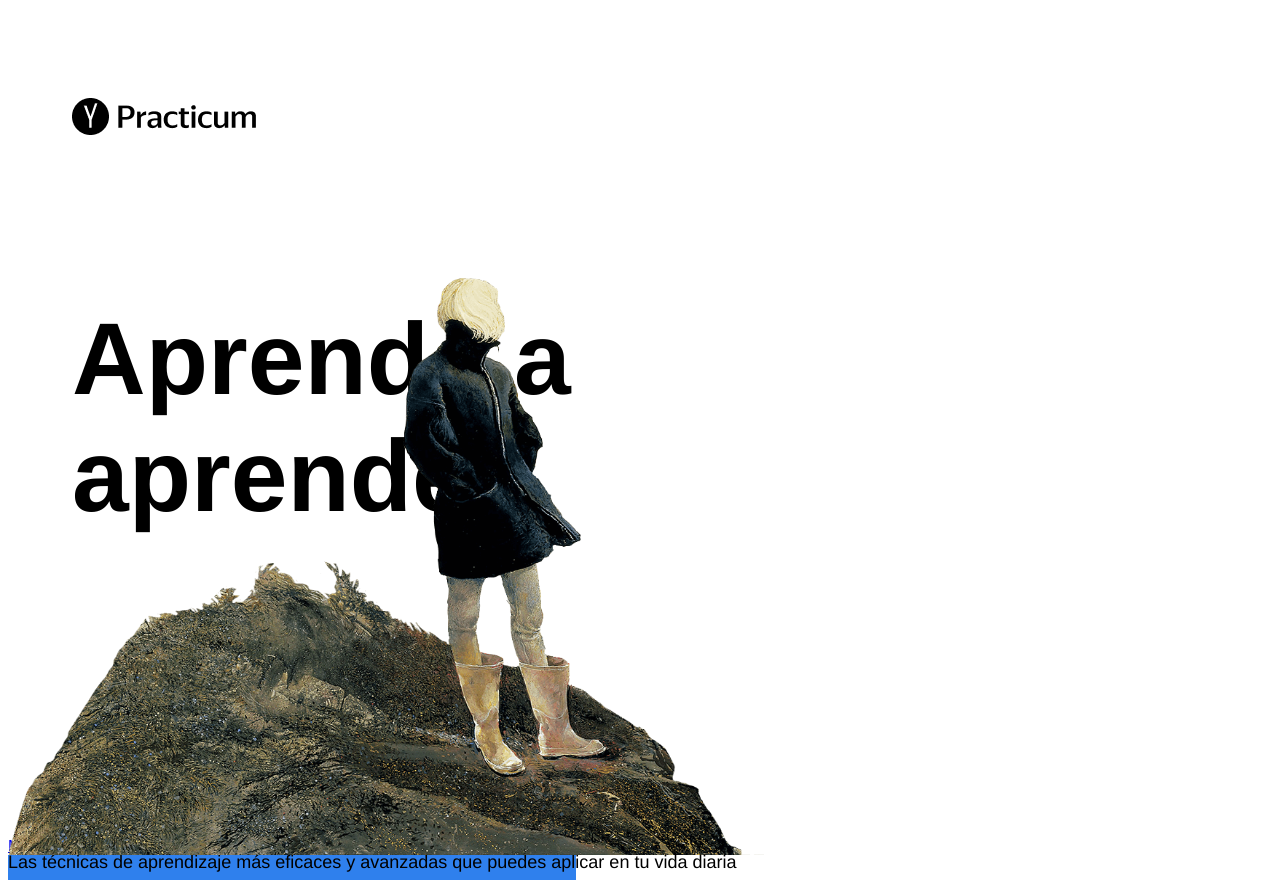
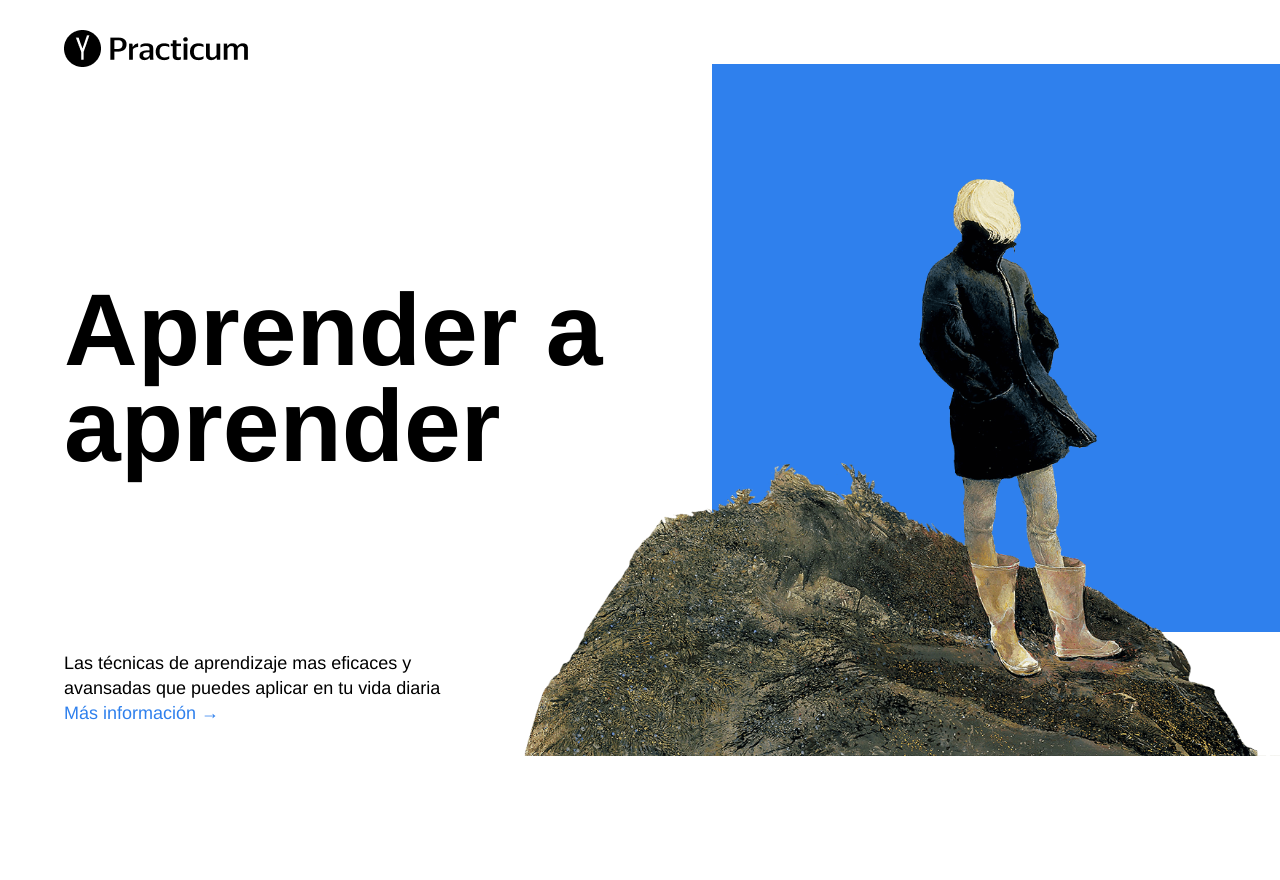
Before and after one commit to DiegoFranco92/web_project_1_es, a plain HTML site: page index.html in a window 1280 px wide. Shown: the top 880 px of the page. After the commit the page ends 800 px from the top, so only its background shows below. Drawn offline with Linux system fonts and the light colour scheme.

Commit message:
update test

```diff
--- a/index.html
+++ b/index.html
@@ -4,25 +4,25 @@
   <meta charset="UTF-8">
   <meta name="viewport" content="width=device-width, initial-scale=1.0">
   <link rel="stylesheet" href="./styles/style.css">
+  <link rel="stylesheet" href="/web_project_1_es/styles/normalize.css">
   <title>Aprender a aprender</title>
 </head>
 <body>
   <div class="page">
       <header class="header">
-        <img class= "logo logo_place_header"src="./images/logo_place_header.png" alt="logo Practicum">
-        <h1 class="header__title header-container">
-          <div>Aprende a aprender</div>
-        </h1>
-        <h2 class="subtitle">
-        Las técnicas de aprendizaje más eficaces y avanzadas que puedes aplicar en tu vida diaria
-        </h2>
-        <a class="link" href="#">Más información</a>
-        <div class="main-ilustration_container">
-          <img class="main-ilustration" src="./images/header-image.png" alt="header image">
+        <div class="logo logo_place_header">
+          <img  src="/web_project_1_es/images/logo_place_header.png" alt="practicum logo">
+        </div> <!--finished logo-->
+        <div class="header__title">
+          <h1>Aprender a aprender</h1>
         </div>
-        <div class="square-container">
-          <div class="square"></div>
+        <div class="header__subtitle">
+          <h3>Las técnicas de aprendizaje mas eficaces y avansadas que puedes aplicar en tu vida diaria <a class="header__link" href="#">Más información &#8594 </a></h3>
         </div>
+        <div class="header__main-ilustration">
+          <img src="/web_project_1_es/images/header-image.png" alt="header image">
+        </div>
+        <div class="header__square"></div> <!--finished header. -->
       </header>
 
     <main class="content">
--- a/styles/style.css
+++ b/styles/style.css
@@ -1,3 +1,9 @@
+* {
+  margin: 0;
+  padding: 0;
+  box-sizing: border-box;
+}
+
 .page {
   min-width: 1100px;
   /* we don't know how to make mobile versions of websites yet, */
@@ -7,66 +13,85 @@
   margin: 0 auto;
   /* this ensures that all content is centered on screens wider than 1600px */
   font-family: 'Helvetica Neue', Arial, sans-serif;
-
-
 }
 
 .header {
   height: 100vh;
   min-height: 600px;
   max-height: 756px;
-  width: 100vh;
-  /* parameters for the header section */
+  display: flex;
+  align-items: center;
+  position: relative;
 }
 
 .logo_place_header {
   position: absolute;
-  z-index: auto;
-  margin-top: 30px;
-  margin-left: 64px;
+  left: 64px;
+  top: 30px;
 }
 
-.header-container {
-  height: 700px;
-  display: flex;
-  flex-direction: column;
-  justify-content: center;
+.logo {
+  height: 31px;
+  width: 154px;
+  z-index: 9999;
 }
 
 .header__title {
+  position: absolute;
   margin-left: 64px;
-  width: 730px;
+  width: 700px;
+}
+
+.header__title h1 {
   font-size: 102px;
   font-weight: bold;
+  line-height: 96px;
 }
 
-.subtitle {
+.header__subtitle {
   position: absolute;
-  z-index: auto;
-  height: 25px;
+  margin-left: 64px;
+  margin-bottom: 30px;
+  width: 388px;
+  z-index: 11;
+  align-self: end;
+}
+
+.header__link {
+  color: #2F80ED;
+  text-decoration: none;
+}
+
+.header__subtitle h3 {
   font-size: 18px;
   font-weight: normal;
+  line-height: 25px;
 }
 
-.main-ilustration_container {
-  display: flex;
-  width: 700px;
-  align-items:flex-end;
-  justify-content:baseline
+.header__main-ilustration{
+  position: absolute;
+  height: 608px;
+  width: 756px;
+  right: 0;
+  bottom: 0;
+  z-index: 10;
 
 }
 
-.main-ilustration {
-  position: absolute;
-  height: 608px;
-  width: 756px;
+.header__main-ilustration img {
+  width: 100%;
+  height: 100%;
 }
 
-.square {
-  background-color: #2F80ED;
+.header__square {
+  position: absolute;
   height: 568px;
   width: 568px;
+  background-color:  #2F80ED;
+  top: 64px;
+  right: 0;
 }
+/* End of header section */
 
 /* here we have two examples of selectors in order to remind you how to set styles for elements */
 /*.header__square-pic {
```
